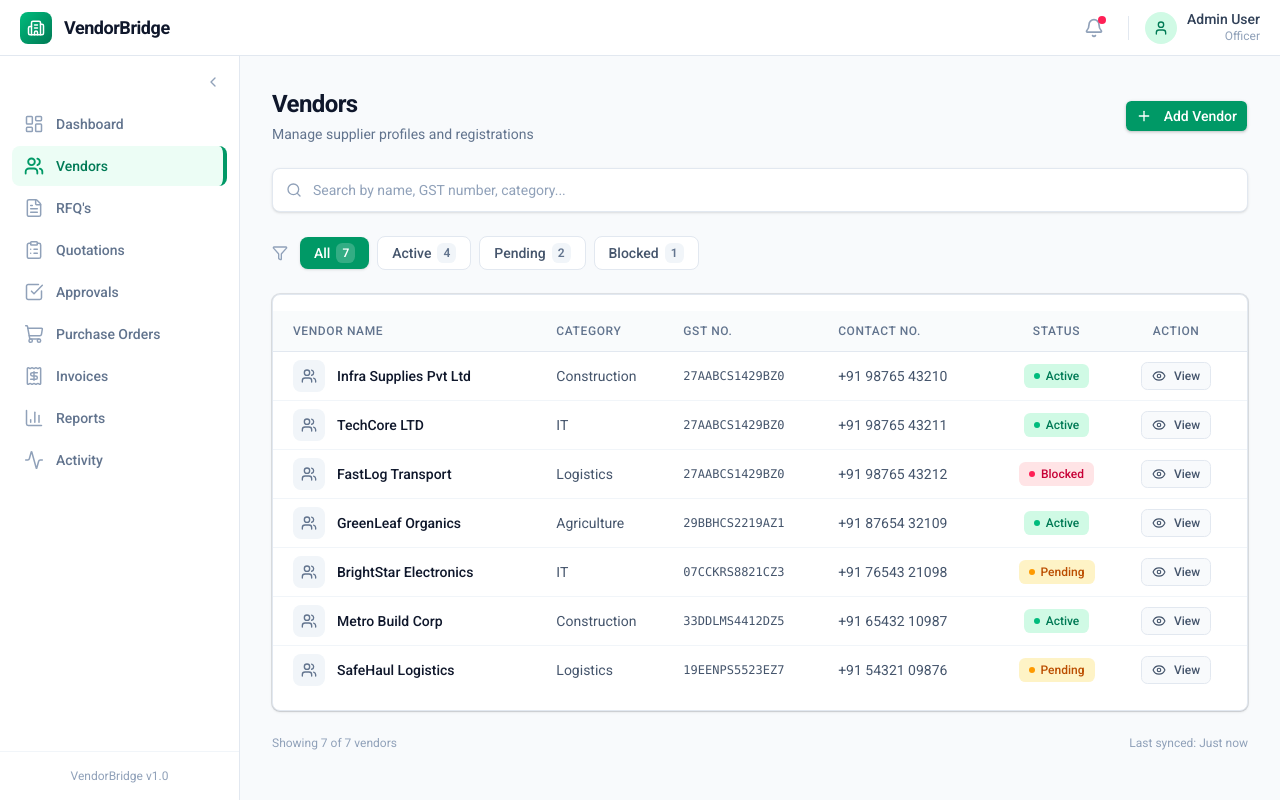
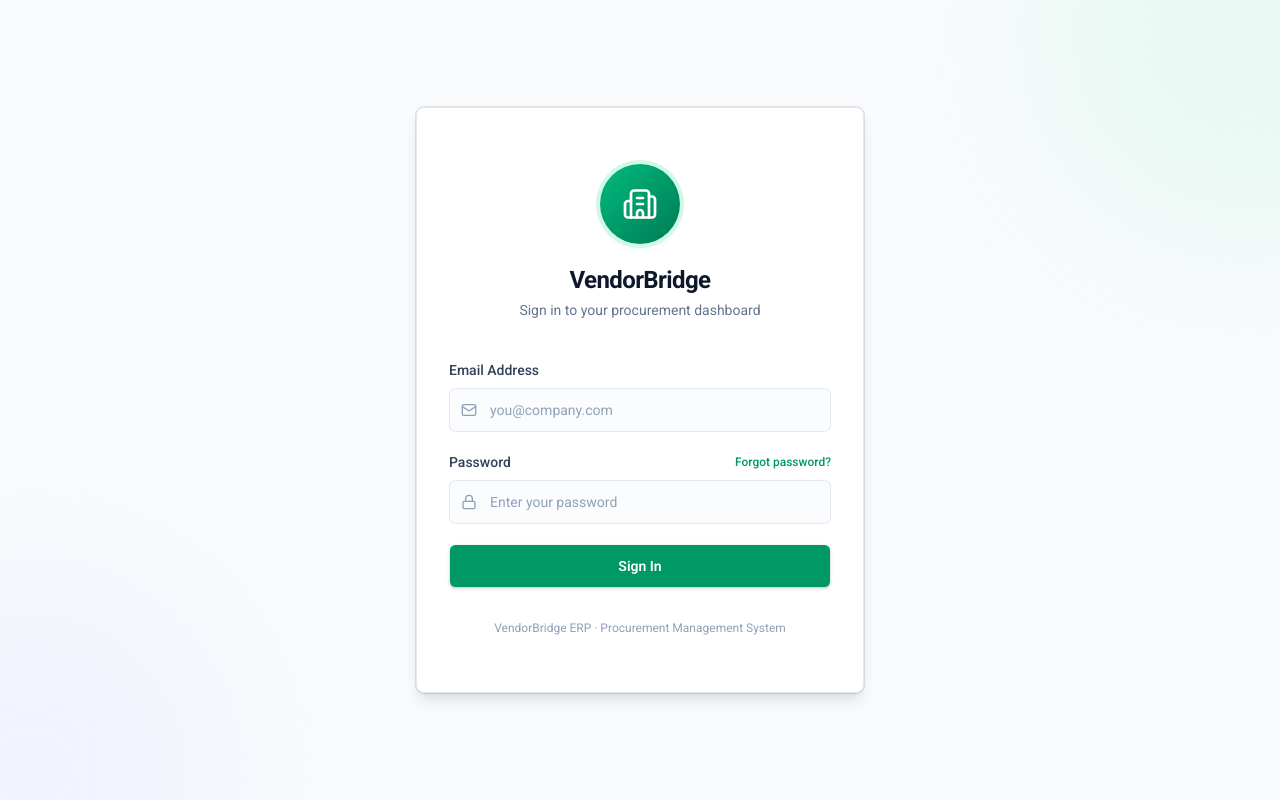
Before and after one commit to VihaanSom/VendorBridge-odoo, a React (Vite) app in the folder frontend/: page / in a window 1280 px wide. Built offline with nearby package versions, Linux system fonts and the light colour scheme; no server answers.

Commit message:
Bugfix: Updated App.tsx

```diff
--- a/frontend/src/App.tsx
+++ b/frontend/src/App.tsx
@@ -7,7 +7,7 @@ import Vendors from './pages/Vendors';
 function App(): React.JSX.Element {
   // TODO: Replace with react-router once routing is set up
   // Available pages: <Login />, <Register />, <Dashboard />, <Vendors />
-  return <Vendors />;
+  return <Login />;
 }
 
 export default App;
```
